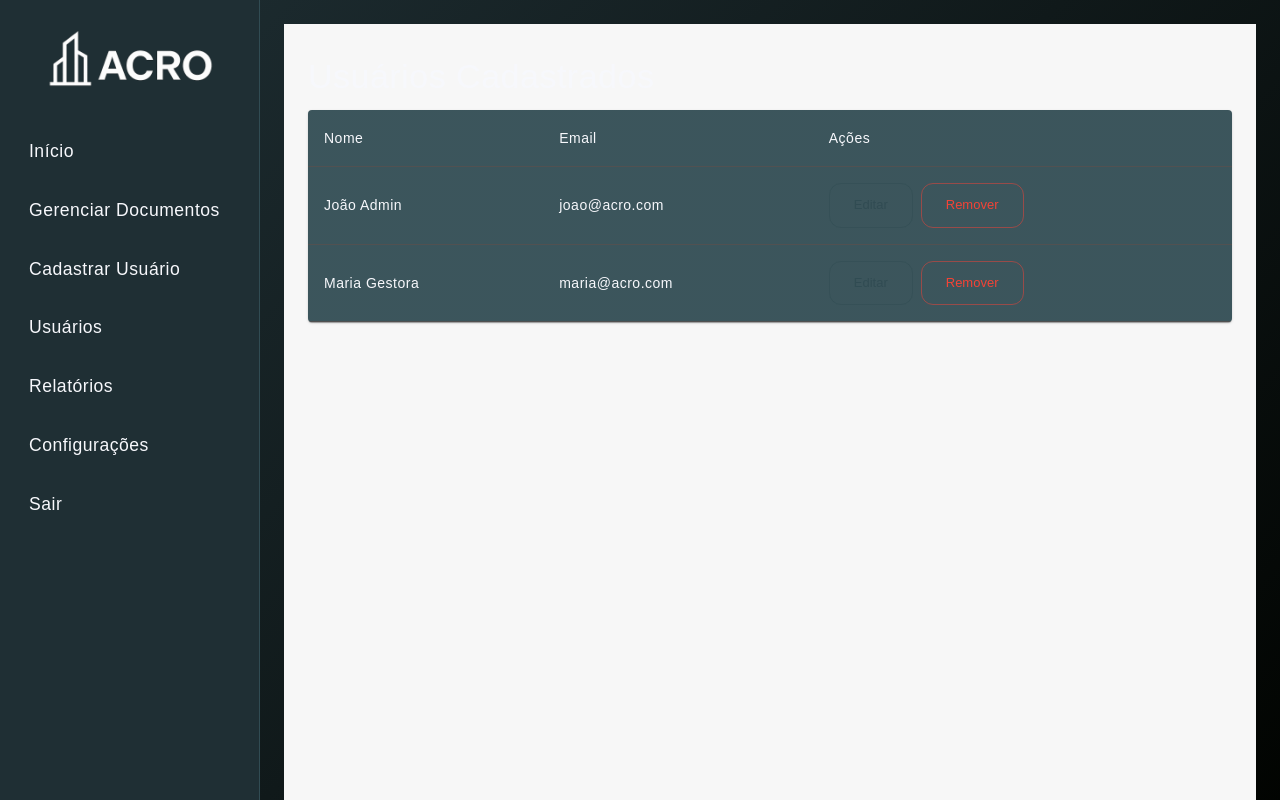
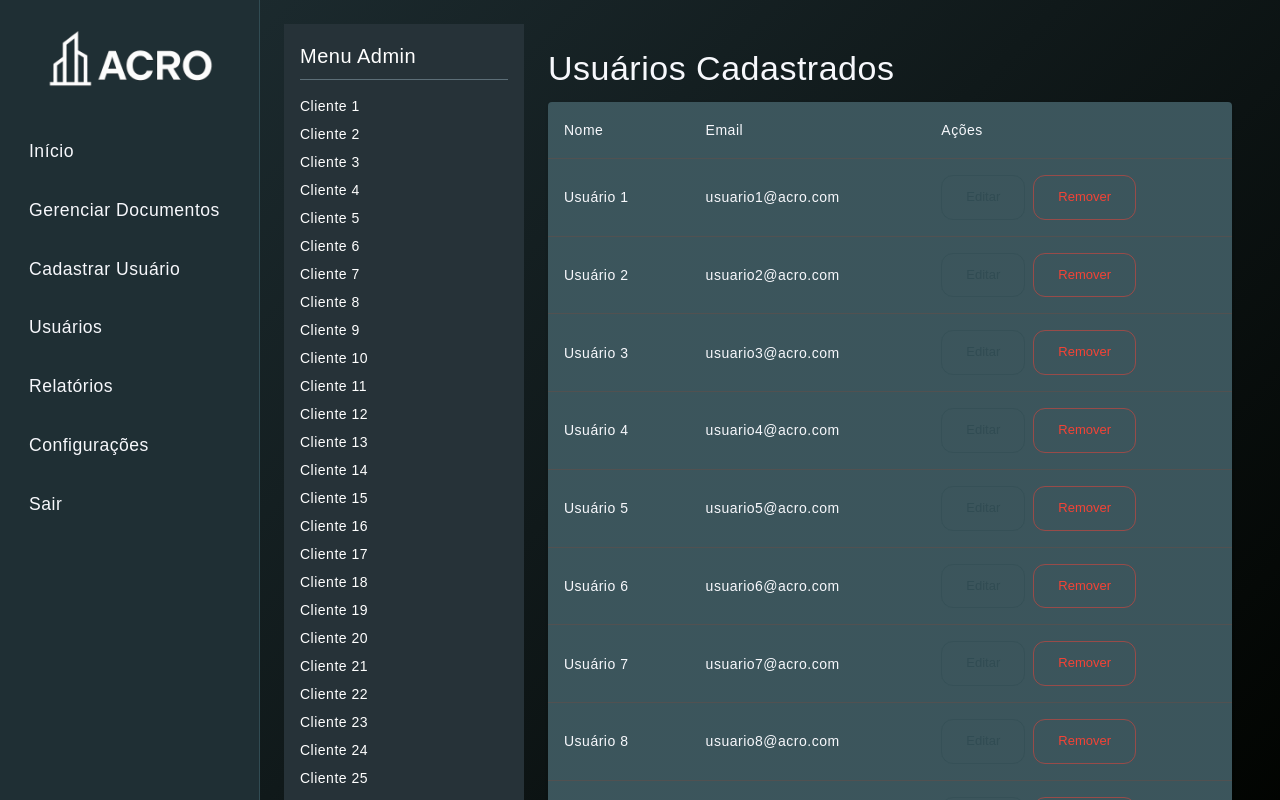
Before and after one commit to Nicollyyuri/Portal-Acro, a React (Create React App) app: page /admin/portal in a window 1280 px wide. Built offline with nearby package versions, Linux system fonts and the light colour scheme.

Commit message:
modified:   src/paginas/administrador/AdminUsuarios.jsx

```diff
--- a/src/paginas/administrador/AdminUsuarios.jsx
+++ b/src/paginas/administrador/AdminUsuarios.jsx
@@ -9,26 +9,55 @@ import {
     TableCell,
     TableBody,
     Paper,
-    Button
+    Button,
+    Divider
 } from '@mui/material';
 
-const usuarios = [
-    { id: 1, nome: 'João Admin', email: 'joao@acro.com' },
-    { id: 2, nome: 'Maria Gestora', email: 'maria@acro.com' },
-    // Você pode adicionar mais para testar a rolagem
-];
+// Simula muitos usuários para teste
+const usuarios = Array.from({ length: 50 }, (_, i) => ({
+    id: i + 1,
+    nome: `Usuário ${i + 1}`,
+    email: `usuario${i + 1}@acro.com`,
+}));
 
 const AdminUsuarios = () => {
     return (
+        <Box sx={{ display: 'flex', height: '100vh' }}>
+            {/* SIDEBAR */}
             <Box
                 sx={{
-                height: '100vh',         // Altura total da viewport
-                overflowY: 'auto',       // Habilita rolagem vertical se necessário
-                px: 3,
-                py: 4,
-                backgroundColor: '#f7f7f7',
+                    width: 240,
+                    backgroundColor: '#263238',
+                    color: '#fff',
+                    p: 2,
+                    overflowY: 'auto',
+                    display: 'flex',
+                    flexDirection: 'column',
                 }}
             >
+                <Typography variant="h6" gutterBottom>
+                    Menu Admin
+                </Typography>
+                <Divider sx={{ mb: 2, backgroundColor: '#455A64' }} />
+
+                {/* Simulação de muitos itens no menu */}
+                {Array.from({ length: 30 }, (_, i) => (
+                    <Typography
+                        key={i}
+                        variant="body2"
+                        sx={{
+                            mb: 1,
+                            cursor: 'pointer',
+                            '&:hover': { textDecoration: 'underline' },
+                        }}
+                    >
+                        Cliente {i + 1}
+                    </Typography>
+                ))}
+            </Box>
+
+            {/* CONTEÚDO PRINCIPAL */}
+            <Box sx={{ flexGrow: 1, p: 3, overflowY: 'auto' }}>
                 <Typography variant="h4" gutterBottom>
                     Usuários Cadastrados
                 </Typography>
@@ -66,6 +95,7 @@ const AdminUsuarios = () => {
                     </Table>
                 </TableContainer>
             </Box>
+        </Box>
     );
 };
 
```
Lines whose indentation alone changed are shown as unchanged.
